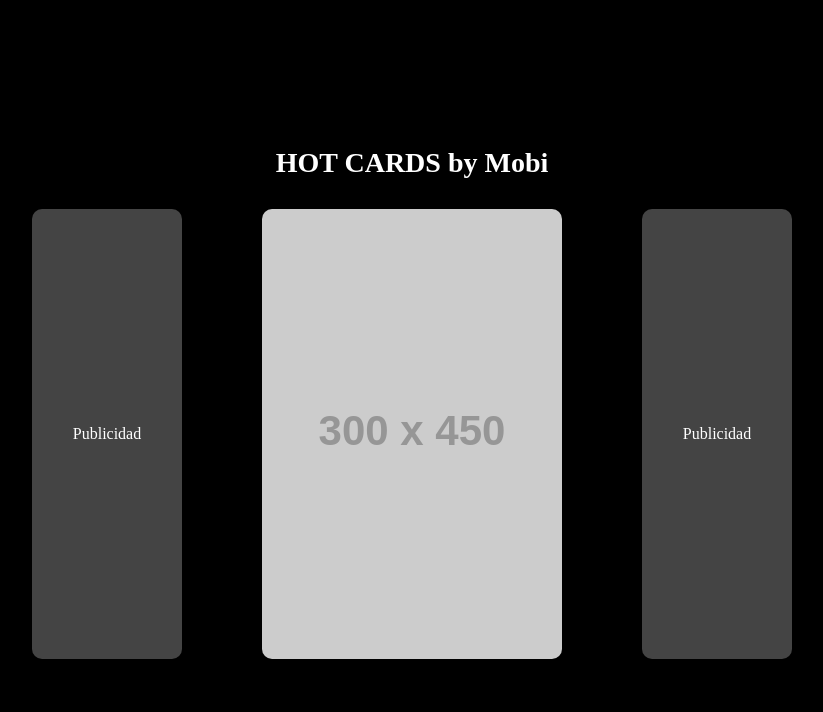
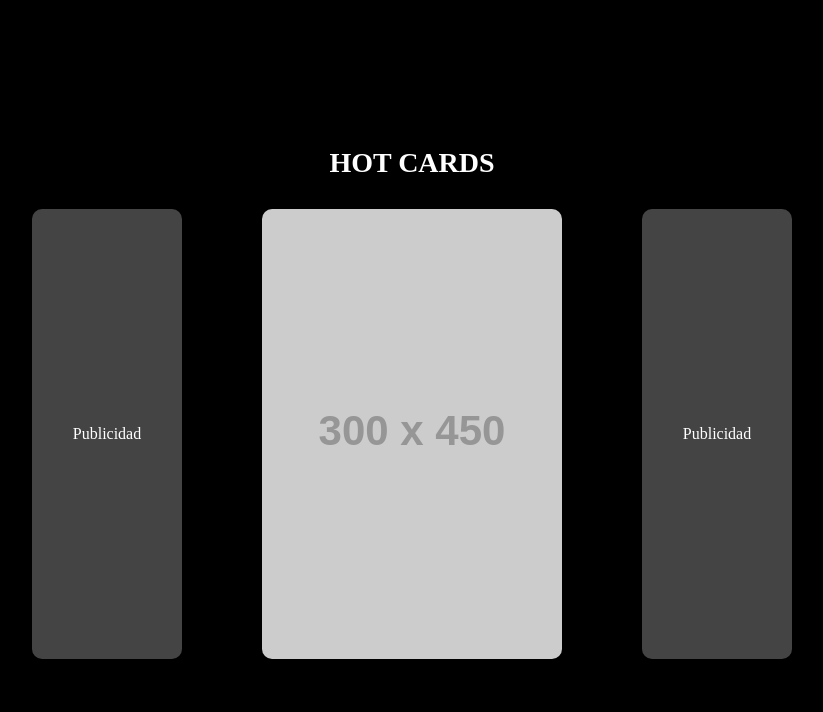
Before and after one commit to JolesPro/HotCards, a plain HTML site: page index.html in a window 1280 px wide. Shown: the whole page, without its empty margins (228-1051 px from the left). Drawn offline with Linux system fonts and the light colour scheme; placeholder pictures from the web are drawn by us.

Commit message:
Update index.html

```diff
--- a/index.html
+++ b/index.html
@@ -3,7 +3,7 @@
 <head>
     <meta charset="UTF-8">
     <meta name="viewport" content="width=device-width, initial-scale=1.0">
-    <title>HOT CARDS by Mobi</title>
+    <title>HOT CARDS</title>
     <style>
         body {
             display: flex;
@@ -116,7 +116,7 @@
     </style>
 </head>
 <body>
-    <div class="game-title">HOT CARDS by Mobi</div>
+    <div class="game-title">HOT CARDS</div>
 
     <div class="game-area">
         <div class="ad-banner">Publicidad</div>
```
